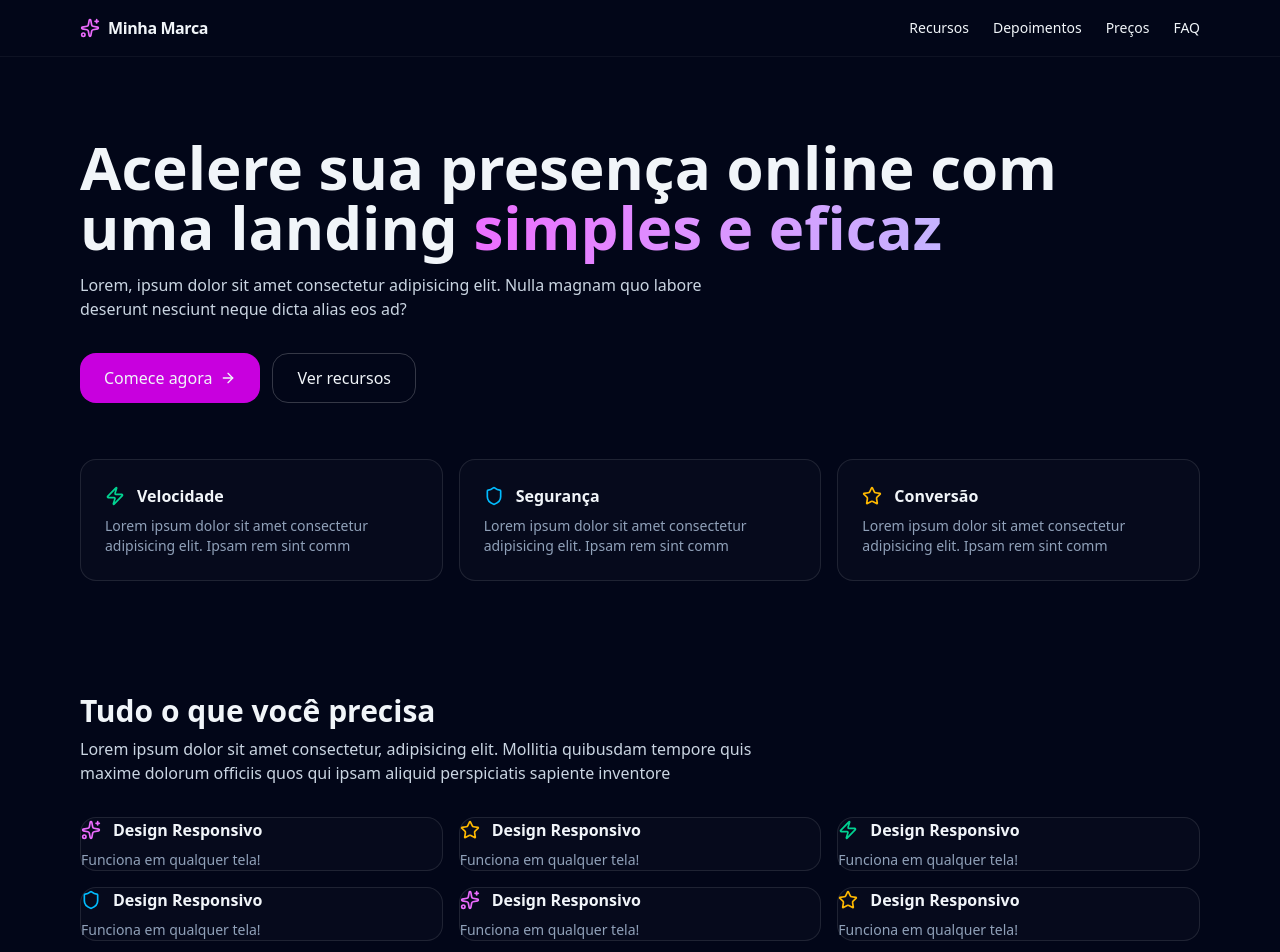
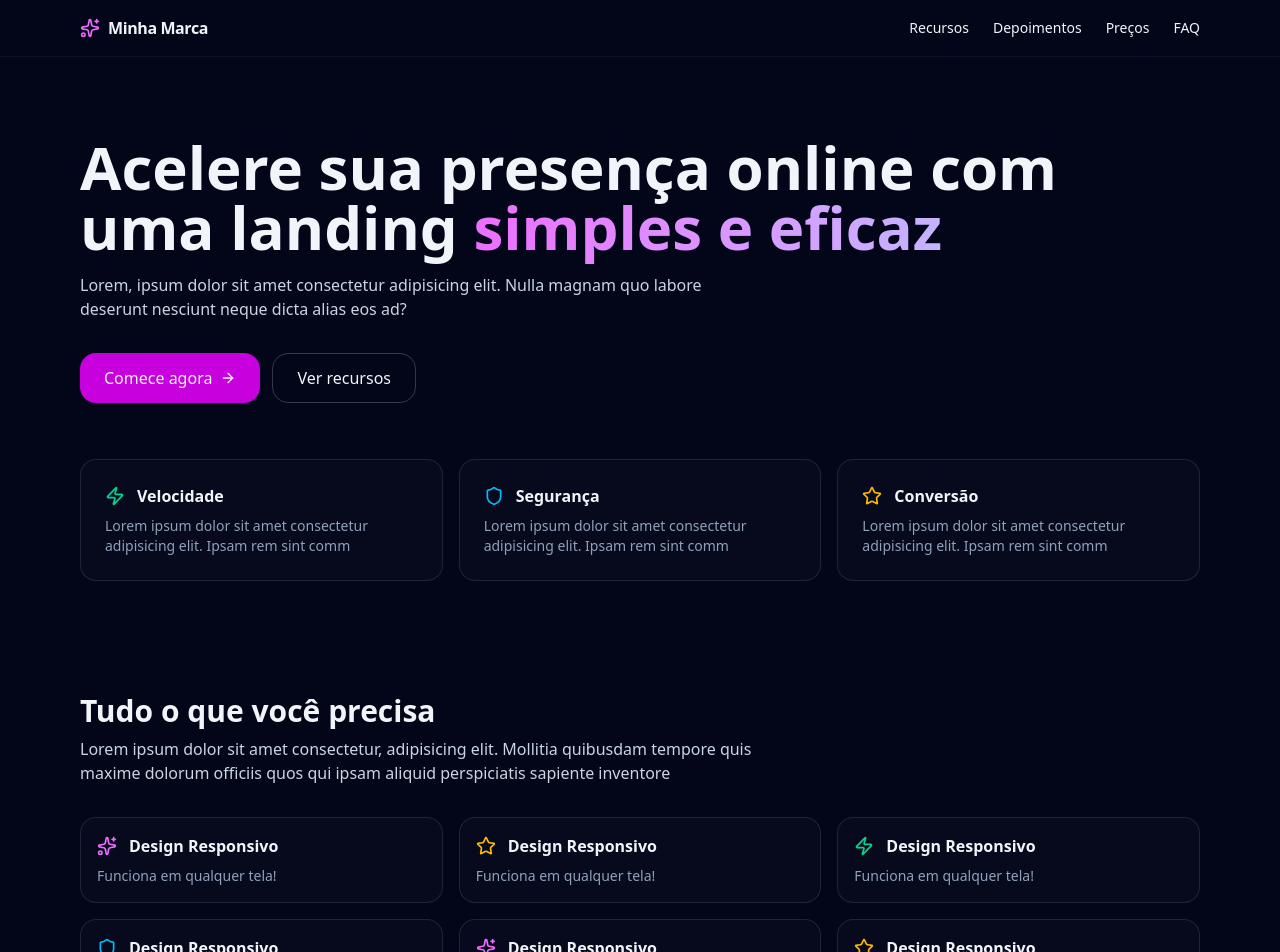
Before and after one commit to VictorLapaDev/React-Course-Matheus-Battiti, a React (Vite) app in the folder 12-DeployProject/MeuProjetoReact/: page / in a window 1280 px wide. Shown: the top 952 px of the page. Built offline with nearby package versions, Linux system fonts and the light colour scheme.

Commit message:
feat: finalizando features

```diff
--- a/12-DeployProject/MeuProjetoReact/src/App.jsx
+++ b/12-DeployProject/MeuProjetoReact/src/App.jsx
@@ -203,7 +203,7 @@ function App() {
                 icon: <Star className="size-5 text-amber-400"/>
               }
             ].map((f) => (
-              <div key={f.title} className="rounded-2xl border border-white/10 bg-white/[0.02]  ">
+              <div key={f.title} className="rounded-2xl border p-4 border-white/10 bg-white/[0.02]">
                 <div className="flex items-center gap-3">
                   {f.icon}
                   <p className="font-semibold">{f.title}</p>
```
